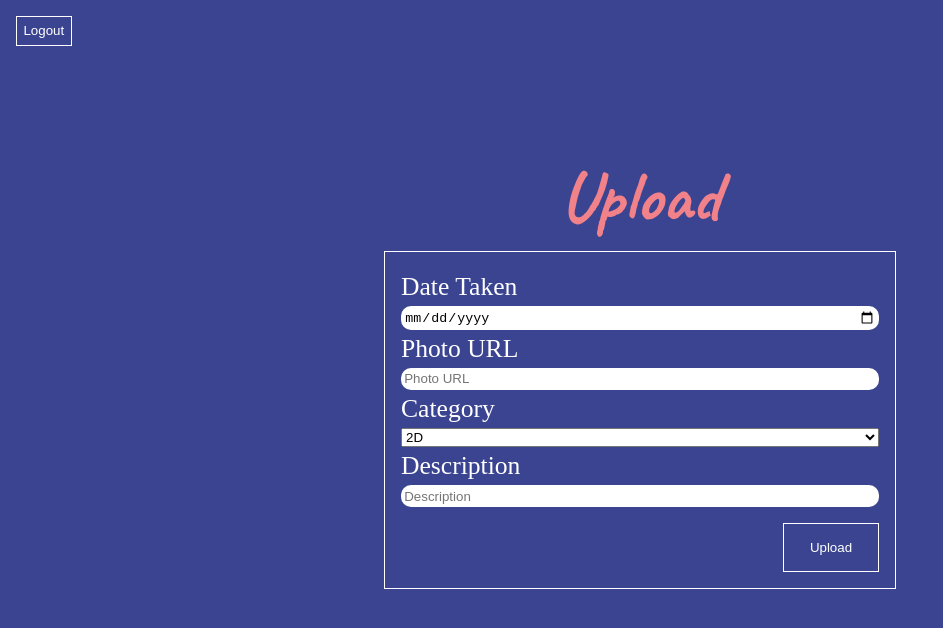
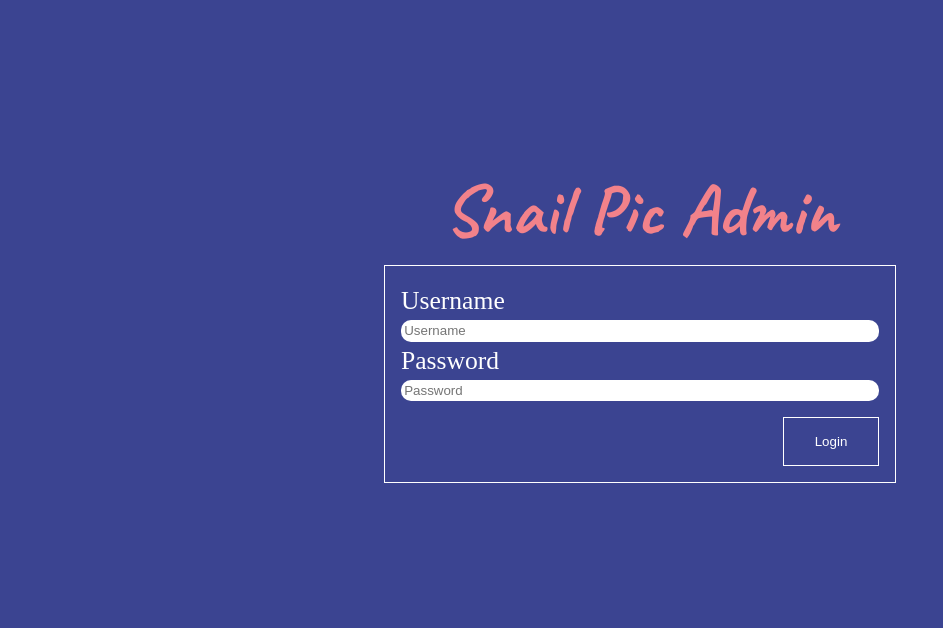
Before and after one commit to EnterOrion/snail-pic-admin, a React (Vite) app: page / in a window 1280 px wide. Shown: the top 628 px of the page, without its empty margins (0-943 px from the left). Built offline with nearby package versions, Linux system fonts and the light colour scheme.

Commit message:
Login and logout capability

```diff
--- a/package.json
+++ b/package.json
@@ -11,7 +11,8 @@
   },
   "dependencies": {
     "react": "^18.2.0",
-    "react-dom": "^18.2.0"
+    "react-dom": "^18.2.0",
+    "react-hook-form": "^7.43.9"
   },
   "devDependencies": {
     "@types/react": "^18.0.28",
--- a/src/App.jsx
+++ b/src/App.jsx
@@ -1,11 +1,23 @@
 import "./App.css";
-//import Login from "./Login";
+import { useState, useEffect } from "react";
+import Login from "./Login";
 import UploadForm from "./UploadForm";
 
 function App() {
+  const [userAuth, setUserAuth] = useState(false);
+
+  useEffect(() => {
+    const user = localStorage.getItem("userAuth");
+    if (user) {
+      setUserAuth(true);
+    } else {
+      setUserAuth(false);
+    }
+  }, []);
   return (
     <>
-      <UploadForm />
+      {!userAuth && <Login setUserAuth={setUserAuth} />}
+      {userAuth && <UploadForm setUserAuth={setUserAuth} />}
     </>
   );
 }
--- a/src/Login.jsx
+++ b/src/Login.jsx
@@ -1,27 +1,68 @@
-const Login = () => {
+/* eslint-disable react/prop-types */
+import { useState } from "react";
+import { useForm } from "react-hook-form";
+
+const Login = ({ setUserAuth }) => {
+  const { register, handleSubmit } = useForm();
+  const [loginErr, setLoginErr] = useState(false);
+  const onSubmit = async (data) => {
+    const formData = JSON.stringify(data);
+    try {
+      const req = await fetch("https://snail-pic-api.onrender.com/api/login", {
+        method: "POST",
+        body: formData,
+        headers: {
+          Accept: "application/json",
+          "Content-Type": "application/json",
+        },
+      });
+      const myJson = await req.json();
+      if (req.status !== 200) {
+        setLoginErr(true);
+        return;
+      }
+      localStorage.setItem("token", myJson.token);
+      localStorage.setItem("userAuth", true);
+      setUserAuth(true);
+    } catch (err) {
+      setLoginErr(true);
+    }
+  };
+
   return (
     <div className="page">
       <h1 className="page-heading">Snail Pic Admin</h1>
       <form>
-        <label htmlFor="name">Username</label>
+        <label htmlFor="username">Username</label>
         <input
-          id="name"
+          id="username"
           type="text"
           placeholder="Username"
-          name="name"
-          required
+          name="username"
+          {...register("username", {
+            required: "Required",
+          })}
         />
+
         <label htmlFor="password">Password</label>
         <input
           id="password"
           type="password"
           placeholder="Password"
           name="password"
-          required
+          {...register("password", {
+            required: "Required",
+          })}
         />
-        <button className="form-button" type="submit">
+
+        <button
+          className="form-button"
+          type="submit"
+          onClick={((e) => e.preventDefault(), handleSubmit(onSubmit))}
+        >
           Login
         </button>
+        {loginErr && <p>Username or password incorrect</p>}
       </form>
     </div>
   );
--- a/src/UploadForm.jsx
+++ b/src/UploadForm.jsx
@@ -1,7 +1,14 @@
-const uploadForm = () => {
+const uploadForm = ({ setUserAuth }) => {
+  const clickManager = () => {
+    setUserAuth(false);
+    localStorage.clear();
+    window.location.reload(true);
+  };
   return (
     <>
-      <button className="logout-button">Logout</button>
+      <button className="logout-button" onClick={clickManager}>
+        Logout
+      </button>
       <div className="page">
         <h1 className="page-heading">Upload</h1>
         <form>
```
Also changed, not shown: 1 other file (tests, documents, lock files or other folders).
